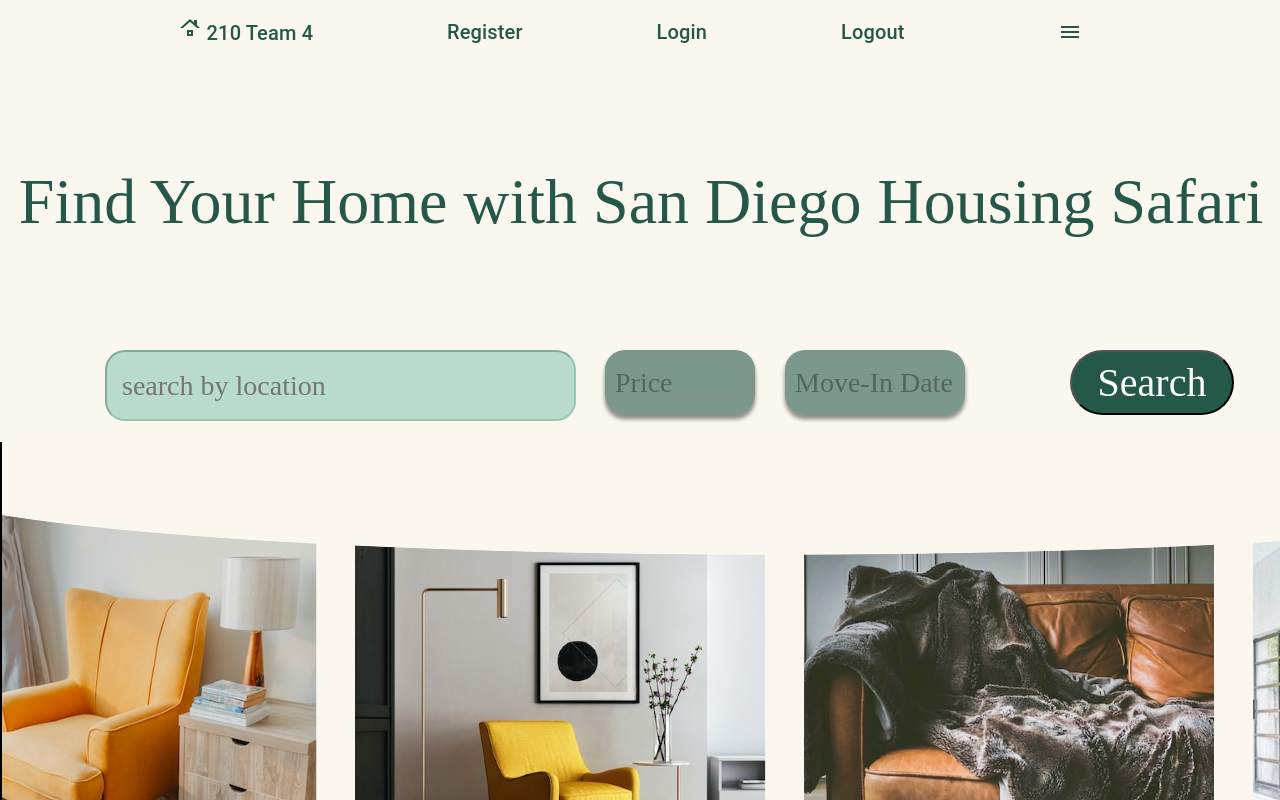
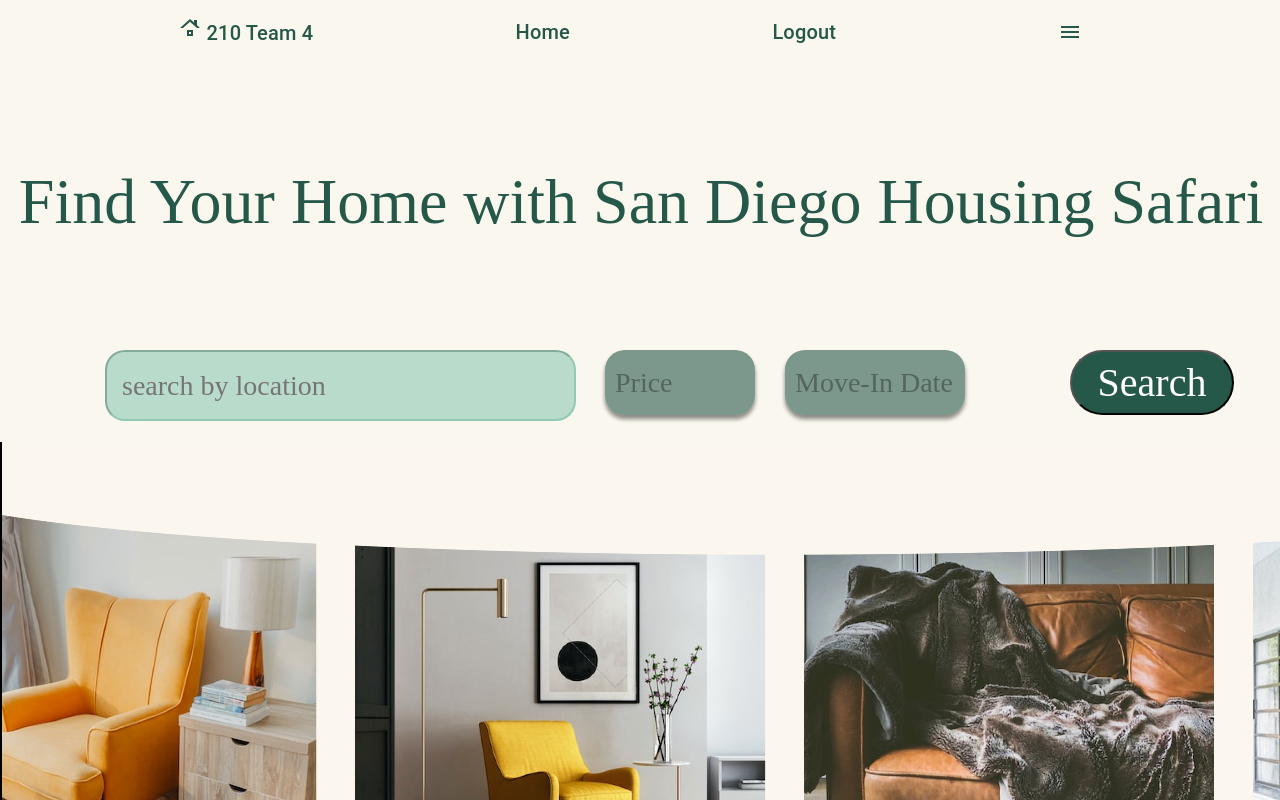
Before and after one commit to GabrielPila/cse210-teamproject, a React (Create React App) app in the folder frontend/: page /search in a window 1280 px wide. Shown: the top 800 px of the page. Built offline with nearby package versions, Linux system fonts and the light colour scheme; a web font is replaced by a local one.

Commit message:
fix Navbar

```diff
--- a/frontend/src/components/Navbar.js
+++ b/frontend/src/components/Navbar.js
@@ -6,9 +6,20 @@ import Typography from '@mui/material/Typography';
 import Button from '@mui/material/Button';
 import RoofingIcon from '@mui/icons-material/Roofing';
 import MenuIcon from '@mui/icons-material/Menu';
+import {useNavigate} from 'react-router-dom';
 import "../styles/Navbar.css"
 
 export default function Navbar() {
+  const navigate = useNavigate();
+
+  const navigateToLogIn = () => {
+    navigate('/login');
+  };
+
+  // const navigateToSignup = () => {
+  //   navigate('/signup');
+  // };
+
   return (
     <Box sx={{ flexGrow: 1 }}>
       <AppBar position="static" className="appbar">
@@ -18,10 +29,10 @@ export default function Navbar() {
                 <RoofingIcon className="roof-icon"/>
                 210 Team 4
             </Typography>
-            <Typography variant="h6" component="div" sx={{ flexGrow: 1 }}>
+            <Typography variant="h6" component="div" sx={{ flexGrow: 1 }} onClick={navigateToLogIn}>
                 Home
             </Typography>
-            <Typography variant="h6" component="div" sx={{ flexGrow: 1 }}>
+            <Typography variant="h6" component="div" sx={{ flexGrow: 1 }} onClick={navigateToLogIn}>
                 Logout
             </Typography>
           </div>
--- a/frontend/src/components/SearchNavbar.js
+++ /dev/null
@@ -1,47 +0,0 @@
-import * as React from 'react';
-import {useNavigate} from 'react-router-dom'
-import AppBar from '@mui/material/AppBar';
-import Box from '@mui/material/Box';
-import Toolbar from '@mui/material/Toolbar';
-import Typography from '@mui/material/Typography';
-import Button from '@mui/material/Button';
-import RoofingIcon from '@mui/icons-material/Roofing';
-import MenuIcon from '@mui/icons-material/Menu';
-import "../styles/LoginNavbar.css"
-
-export default function SearchNavbar() {
-  const navigate = useNavigate();
-
-  const navigateToLogIn = () => {
-    navigate('/login');
-  };
-
-  const navigateToSignup = () => {
-    navigate('/signup');
-  };
-
-  return (
-    <Box sx={{ flexGrow: 1 }}>
-      <AppBar position="static" className="appbar">
-        <Toolbar>
-          <div className='appbar-div'>
-            <Typography variant="h6" component="div" sx={{ flexGrow: 1 }}>
-                <RoofingIcon className="roof-icon"/>
-                210 Team 4
-            </Typography>
-            <Typography variant="h6" component="div" sx={{ flexGrow: 1 }} onClick={navigateToSignup}>
-                <a>Register</a>
-            </Typography>
-            <Typography variant="h6" component="div" sx={{ flexGrow: 1 }} onClick={navigateToLogIn}>
-                <a>Login</a>
-            </Typography>
-            <Typography variant="h6" component="div" sx={{ flexGrow: 1 }} onClick={navigateToLogIn}>
-                <a>Logout</a>
-            </Typography>
-          </div>
-          <Button color="inherit"><MenuIcon /></Button>
-        </Toolbar>
-      </AppBar>
-    </Box>
-  );
-}
--- a/frontend/src/pages/SearchPage.js
+++ b/frontend/src/pages/SearchPage.js
@@ -1,5 +1,5 @@
 import "../styles/SearchPage.css";
-import SearchNavbar from "../components/SearchNavbar";
+import Navbar from "../components/Navbar";
 import Dropdown_Price from "../components/Dropdown_Price.js";
 import Dropdown_MoveIn from "../components/Dropdown_MoveIn.js";
 import search_page from "../pics/search-page.png";
@@ -18,7 +18,7 @@ function Search() {
     <div className="Auth-form-container">
       <form className="Auth-form">
         <div className="Auth-form-content">
-          <SearchNavbar />
+          <Navbar />
           <h3 className="Find-home-with-san-diego-safari">Find Your Home with San Diego Housing Safari</h3>
           <div className="search-forms">
             <input
```
